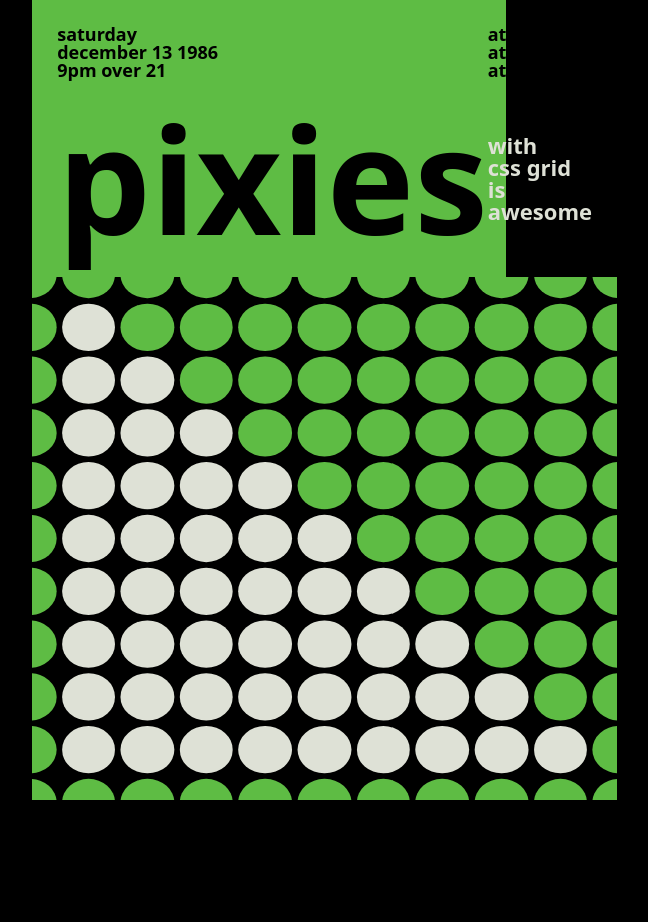
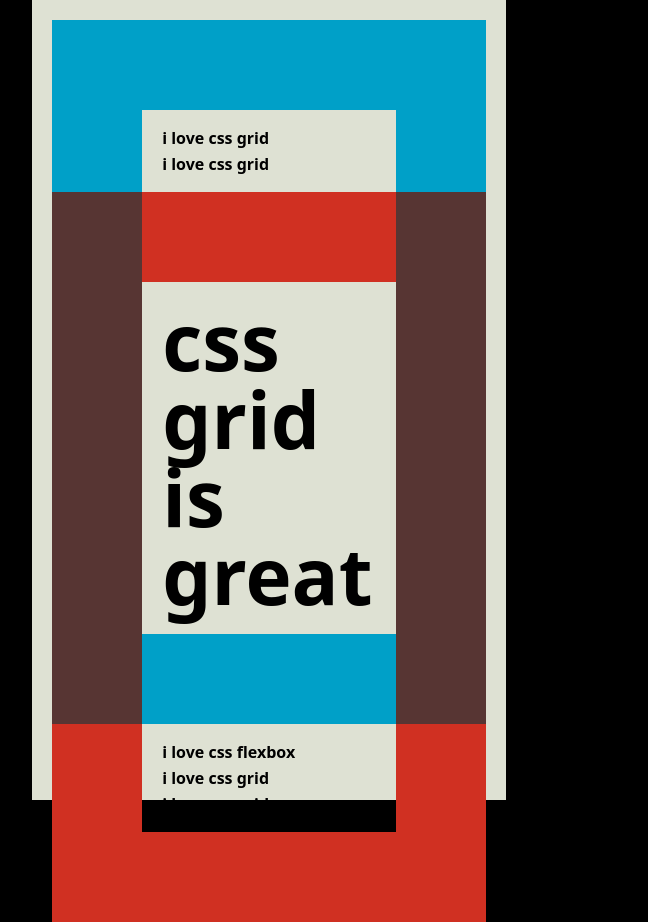
Before and after one commit to bioroid17/nomad-css-layout-master, a website built with Vite: page index.html in a window 1280 px wide. Shown: the whole page, without its empty margins (371-1019 px from the left). Before the commit the page ends 800 px from the top, so only its background shows below. Built offline with nearby package versions, Linux system fonts and the light colour scheme.

Commit message:
PRACTICE PROJECTS - Concert Poster

```diff
--- a/index.html
+++ b/index.html
@@ -8,151 +8,30 @@
   </head>
   <body>
     <div class="poster">
-      <div class="top">
-        <div class="top__box">
-          <span>saturday</span>
-          <span>december 13 1986</span>
-          <span>9pm over 21</span>
-        </div>
-        <div class="top__box">
-          <span>at the rat</span>
-          <span>at the rat</span>
-          <span>at the rat</span>
-        </div>
-        <div class="top__box">
-          <h1>pixies</h1>
-        </div>
-        <div class="top__box">
-          <span>with</span>
-          <span>css grid</span>
-          <span>is awesome</span>
+      <div class="top-left"></div>
+      <div class="top-top"></div>
+      <div class="top-right"></div>
+      <div class="top-bottom">
+        <span>i love css grid</span>
+        <span>i love css grid</span>
+      </div>
+      <div class="center-left"></div>
+      <div class="center-top"></div>
+      <div class="center-right"></div>
+      <div class="center-center">
+        <h1>css grid is great</h1>
+      </div>
+      <div class="center-bottom"></div>
+      <div class="bottom-left"></div>
+      <div class="bottom-top">
+        <div>i love css flexbox</div>
+        <div>
+          <span>i love css grid</span>
+          <span>i love css grid</span>
         </div>
       </div>
-      <div class="bottom">
-        <div class="circles">
-          <div class="circle"></div>
-          <div class="circle"></div>
-          <div class="circle"></div>
-          <div class="circle"></div>
-          <div class="circle"></div>
-          <div class="circle"></div>
-          <div class="circle"></div>
-          <div class="circle"></div>
-          <div class="circle"></div>
-          <div class="circle"></div>
-          <div class="circle"></div>
-          <div class="circle"></div>
-          <div class="circle"></div>
-          <div class="circle"></div>
-          <div class="circle"></div>
-          <div class="circle"></div>
-          <div class="circle"></div>
-          <div class="circle"></div>
-          <div class="circle"></div>
-          <div class="circle"></div>
-          <div class="circle"></div>
-          <div class="circle"></div>
-          <div class="circle"></div>
-          <div class="circle"></div>
-          <div class="circle"></div>
-          <div class="circle"></div>
-          <div class="circle"></div>
-          <div class="circle"></div>
-          <div class="circle"></div>
-          <div class="circle"></div>
-          <div class="circle"></div>
-          <div class="circle"></div>
-          <div class="circle"></div>
-          <div class="circle"></div>
-          <div class="circle"></div>
-          <div class="circle"></div>
-          <div class="circle"></div>
-          <div class="circle"></div>
-          <div class="circle"></div>
-          <div class="circle"></div>
-          <div class="circle"></div>
-          <div class="circle"></div>
-          <div class="circle"></div>
-          <div class="circle"></div>
-          <div class="circle"></div>
-          <div class="circle"></div>
-          <div class="circle"></div>
-          <div class="circle"></div>
-          <div class="circle"></div>
-          <div class="circle"></div>
-          <div class="circle"></div>
-          <div class="circle"></div>
-          <div class="circle"></div>
-          <div class="circle"></div>
-          <div class="circle"></div>
-          <div class="circle"></div>
-          <div class="circle"></div>
-          <div class="circle"></div>
-          <div class="circle"></div>
-          <div class="circle"></div>
-          <div class="circle"></div>
-          <div class="circle"></div>
-          <div class="circle"></div>
-          <div class="circle"></div>
-          <div class="circle"></div>
-          <div class="circle"></div>
-          <div class="circle"></div>
-          <div class="circle"></div>
-          <div class="circle"></div>
-          <div class="circle"></div>
-          <div class="circle"></div>
-          <div class="circle"></div>
-          <div class="circle"></div>
-          <div class="circle"></div>
-          <div class="circle"></div>
-          <div class="circle"></div>
-          <div class="circle"></div>
-          <div class="circle"></div>
-          <div class="circle"></div>
-          <div class="circle"></div>
-          <div class="circle"></div>
-          <div class="circle"></div>
-          <div class="circle"></div>
-          <div class="circle"></div>
-          <div class="circle"></div>
-          <div class="circle"></div>
-          <div class="circle"></div>
-          <div class="circle"></div>
-          <div class="circle"></div>
-          <div class="circle"></div>
-          <div class="circle"></div>
-          <div class="circle"></div>
-          <div class="circle"></div>
-          <div class="circle"></div>
-          <div class="circle"></div>
-          <div class="circle"></div>
-          <div class="circle"></div>
-          <div class="circle"></div>
-          <div class="circle"></div>
-          <div class="circle"></div>
-          <div class="circle"></div>
-          <div class="circle"></div>
-          <div class="circle"></div>
-          <div class="circle"></div>
-          <div class="circle"></div>
-          <div class="circle"></div>
-          <div class="circle"></div>
-          <div class="circle"></div>
-          <div class="circle"></div>
-          <div class="circle"></div>
-          <div class="circle"></div>
-          <div class="circle"></div>
-          <div class="circle"></div>
-          <div class="circle"></div>
-          <div class="circle"></div>
-          <div class="circle"></div>
-          <div class="circle"></div>
-          <div class="circle"></div>
-          <div class="circle"></div>
-          <div class="circle"></div>
-          <div class="circle"></div>
-        </div>
-      </div>
+      <div class="bottom-right"></div>
+      <div class="bottom-bottom"></div>
     </div>
   </body>
 </html>
--- a/src/styles/style.scss
+++ b/src/styles/style.scss
@@ -1,7 +1,9 @@
 @import "./reset.scss";
 
-$white: #dee1d6;
-$green: #5ebc44;
+$bg: #dee1d3;
+$blue: #00a0c8;
+$red: #d03022;
+$burntRed: #573533;
 
 body {
   background-color: black;
@@ -12,51 +14,58 @@
 }
 
 .poster {
-  background-color: $green;
   width: 37%;
   height: 100%;
   display: grid;
-  grid-template-rows: 30fr 70fr;
-  .top {
-    display: grid;
-    padding: 25px;
-    row-gap: 25px;
-    grid-template-columns: 75fr 25fr;
-    .top__box {
+  grid-template-columns: 90px 1fr 90px;
+  grid-template-rows: 90px 1.2fr 90px 1fr 90px 1.2fr 90px;
+  box-sizing: border-box;
+  background-color: $bg;
+  padding: 20px;
+  .top-top,
+  .top-left,
+  .top-right,
+  .center-bottom {
+    background-color: $blue;
+  }
+  .center-top,
+  .bottom-left,
+  .bottom-right,
+  .bottom-bottom {
+    background-color: $red;
+  }
+  .center-left,
+  .center-right {
+    background-color: $burntRed;
+  }
+  .top-left,
+  .top-right,
+  .bottom-left,
+  .bottom-right {
+    grid-row: span 2;
+  }
+  .center-left,
+  .center-right {
+    grid-row: span 3;
+  }
+  h1 {
+    font-size: 78px;
+  }
+  > div {
+    display: flex;
+    flex-direction: column;
+    justify-content: flex-end;
+    padding: 20px;
+    gap: 10px;
+    font-weight: 600;
+  }
+  .bottom-top {
+    justify-content: space-between;
+    > div {
       display: flex;
       flex-direction: column;
-      font-weight: 600;
-      font-size: 18px;
-      &:last-child {
-        color: $white;
-        font-size: 22px;
-        align-self: center;
-      }
-      h1 {
-        font-size: 148px;
-      }
-    }
-  }
-  .bottom {
-    overflow: hidden;
-    .circles {
-      transform: scale(1.1);
-      background-color: black;
-      display: grid;
-      gap: 5px;
-      grid-template: repeat(11, 1fr) / repeat(11, 1fr);
-      height: 100%;
-      .circle {
-        background-color: $green;
-        border-radius: 50%;
-        @for $i from 1 through 9 {
-          @for $j from (11 * $i)+2 through (11 * $i)+1 + $i {
-            &:nth-child(#{$j}) {
-              background-color: $white;
-            }
-          }
-        }
-      }
+      justify-content: flex-end;
+      gap: 10px;
     }
   }
 }
```
Also changed, not shown: projects/10.jpeg (added).
